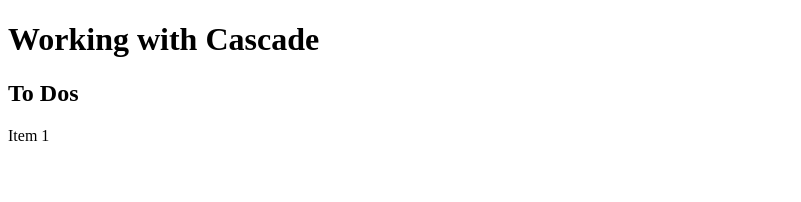
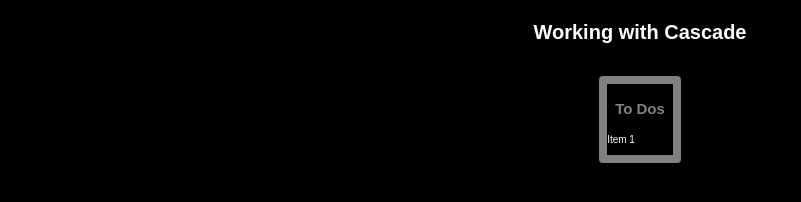
Before and after one commit to 110302Gm/To-do-list, a plain HTML site: page index.html in a window 1280 px wide. Shown: the whole page, without its empty margins (0-801 px from the left). Drawn offline with Linux system fonts and the light colour scheme.

Commit message:
push to main

```diff
--- a/css/main.css
+++ b/css/main.css
@@ -6,3 +6,41 @@
     padding: 0;
     box-sizing: border-box;
 }
+body{
+    font-size: 10px;
+    background-color: black;
+    color: white;
+    font-family: Arial, Helvetica, sans-serif;
+}
+ header > h1 {
+text-align: center;
+padding: 8px;
+ }
+main { text-align: center;}
+
+article{
+    border-radius: 4px;
+    border-color: white;
+    border-style: dashed;
+
+    border: 8px solid gray;
+    display: inline-block;
+    margin-left: 12px;
+    margin-right: 12px;
+    margin-top: 10px;
+    margin-bottom: 10px;
+
+    margin: 10px 12px 10px 12px;
+    margin: 10px 12px;
+
+    text-align: left;
+}
+
+article > h2 {
+    color: gray;
+    padding: 4px 8px;
+}
+
+ul{
+    list-style-type: none;
+}
```
